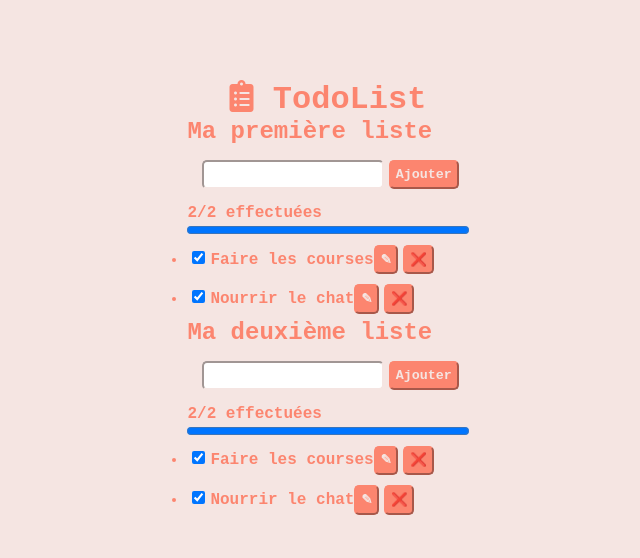
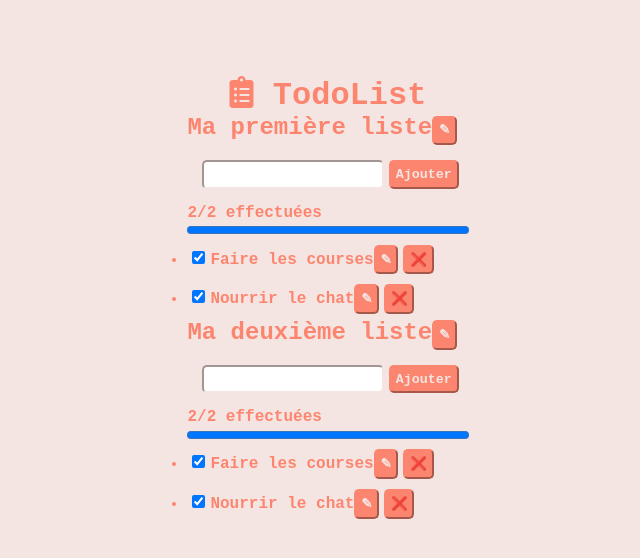
Before and after one commit to JulienT91/todolist, a React (Create React App) app: page / in a window 1280 px wide. Shown: the top 558 px of the page, without its empty margins (312-952 px from the left). Built offline with nearby package versions, Linux system fonts and the light colour scheme.

Commit message:
add button for modificate title

```diff
--- a/src/components/TodoList.jsx
+++ b/src/components/TodoList.jsx
@@ -1,3 +1,4 @@
+import EditableField from "./EditableField";
 import TodoForm from "./TodoForm";
 import TodoItems from "./TodoItems";
 function TodoList(props) {
@@ -32,9 +33,18 @@ function TodoList(props) {
       });
     }
   }
+
+  function changeTitle(newTitle) {
+    props.updateTodo({
+      ...props.todo,
+      title: newTitle,
+    });
+  }
   return (
     <div className="todoList">
-      <h2>{title}</h2>
+      <h2>
+        <EditableField value={title} onNewValue={changeTitle} />
+      </h2>
       <TodoForm addTask={addTask} />
       <TodoItems
         tasks={tasks}
```
